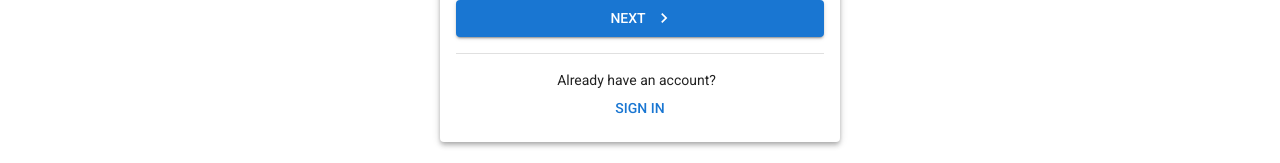
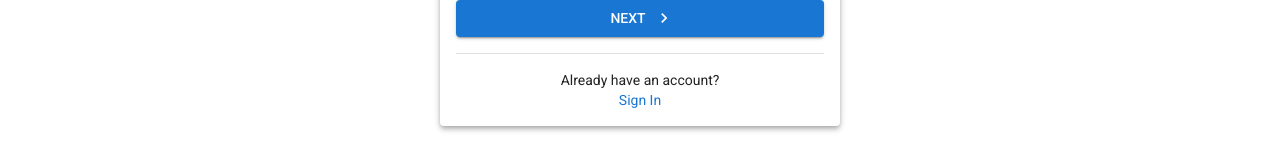
Before and after one commit to Learnathon-By-Geeky-Solutions/segfault, a Next.js app in the folder frontend/: page /auth/signup in a window 1280 px wide. Shown: the part 649-812 px from the top of the page. Built offline with nearby package versions, Linux system fonts and the light colour scheme; no server answers; what @mui/material-nextjs would draw is missing.

Commit message:
chore(ui): render NextLink as component of MUI Link

```diff
--- a/frontend/src/app/auth/signup/signup.tsx
+++ b/frontend/src/app/auth/signup/signup.tsx
@@ -7,8 +7,10 @@ import AccountInformation from "@/app/auth/signup/accountInformation";
 import Verification from "@/app/auth/signup/verification";
 import Complete from "@/app/auth/signup/complete";
 import Typography from "@mui/material/Typography";
-import Link from "next/link";
+import NextLink from "next/link";
 import Button from "@mui/material/Button";
+import Link from '@mui/material/Link';
+
 
 const Signup = () => {
     const steps = ['Account Information', 'Verification', 'Complete'];
@@ -43,11 +45,14 @@ const Signup = () => {
                             <Divider/>
                             <Typography variant="body2" sx={{textAlign: 'center'}}>
                               Already have an account?
-                              &nbsp;
-                              <Link href="/auth/signin" style={{textDecoration: 'none'}}>
-                                <Button variant="text" color="primary" fullWidth>
-                                  Sign In
-                                </Button>
+                              <br />
+                                {/*<Link href="/auth/signin" style={{textDecoration: 'none'}}>*/}
+                                {/*  <Button variant="text" color="primary" fullWidth>*/}
+                                {/*    Sign In*/}
+                                {/*  </Button>*/}
+                                {/*</Link>*/}
+                              <Link component={NextLink} href="/auth/signin" variant="body2" sx={{textDecoration: 'none'}}>
+                                Sign In
                               </Link>
                             </Typography>
                           </>
```
